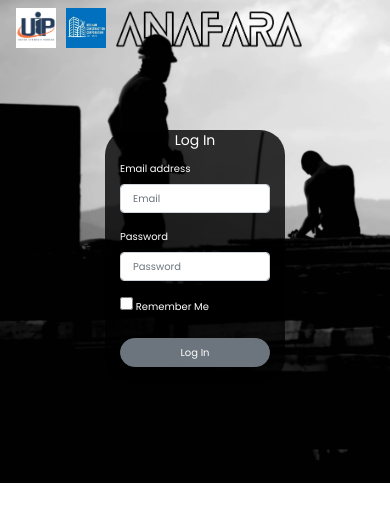
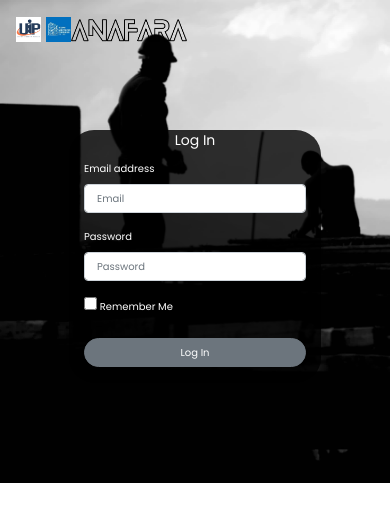
Before and after one commit to kyliecuadra/UIP-Login, a plain HTML site: page index.html in a window 390 px wide. Drawn offline with nearby package versions, Linux system fonts and the light colour scheme.

Commit message:
Update style.css

```diff
--- a/style.css
+++ b/style.css
@@ -121,6 +121,46 @@ body{
 	}
 }
 
+@media all and (max-width: 475px){
+	.navbar-brand{
+		position: absolute;
+		margin-top: 40px;
+	}
+
+	a:nth-child(2){
+		margin-left: 30px;
+	}
+
+	a:nth-child(3){
+		margin-left: 55px;
+	}
+
+	.nav-icon img{
+		height: 25px;
+		width: auto;
+	}
+
+	.login{
+		display: flex;
+		justify-content: center;
+	}
+
+	.login .card{
+		width: 70%;
+	}
+
+	.login .login-form header{
+		font-size: 14px;
+		margin-bottom: 10px;
+	}
+
+	.login .login-form,
+	.login .login-form input,
+	.login .login-form button{
+		font-size: 10px;
+	}
+}
+
 @media all and (max-width: 350px){
 	.navbar-brand{
 		position: absolute;
```
